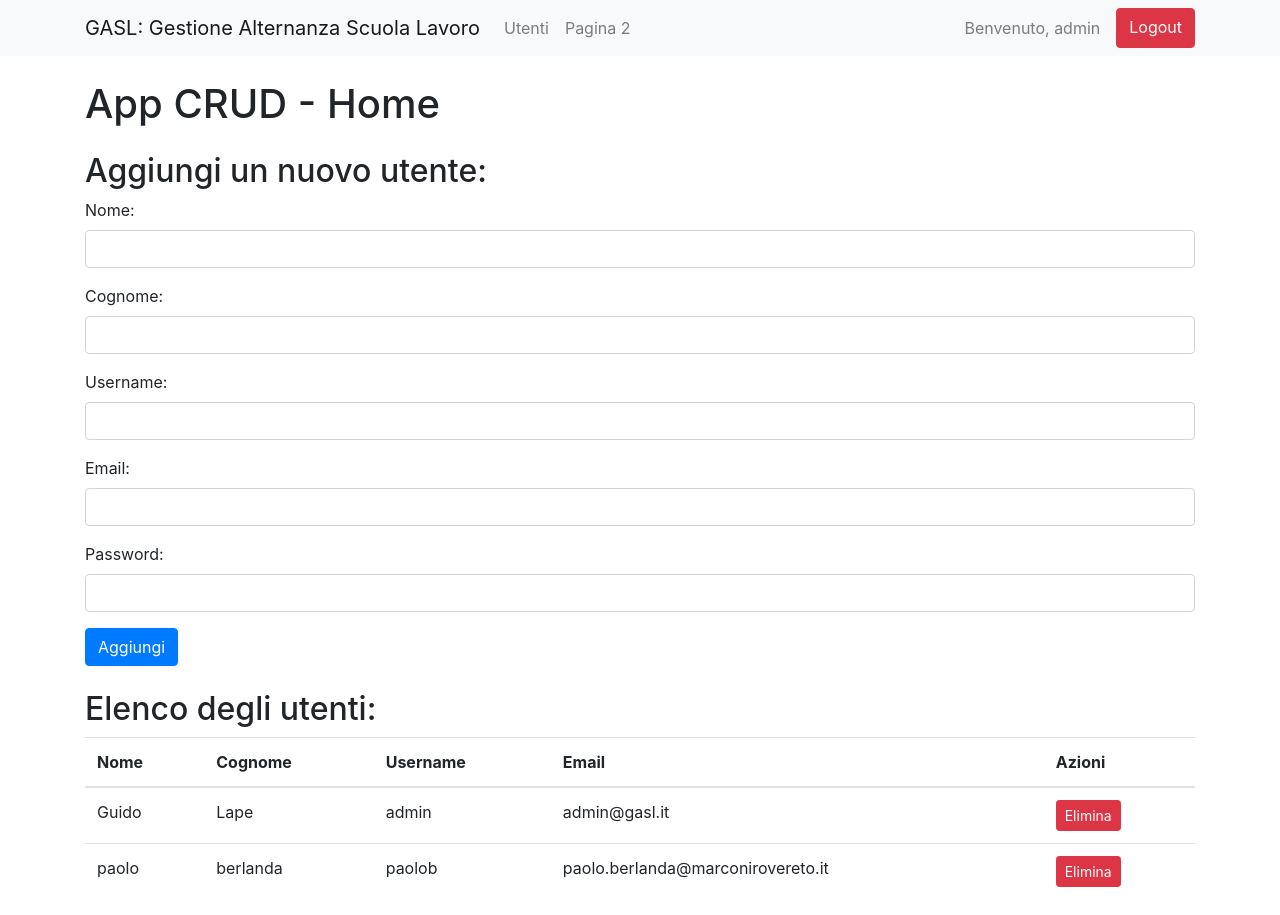
After one commit to pberlanda/gasl, a PHP site: page /accounts.php in a window 1280 px wide. The commit adds this page. Run offline with PHP 8.4, Linux system fonts and the light colour scheme; a user stored in the database is signed in; data comes from the database, SQL or seed files in the repository.

Commit message:
aggiunta navbar e mododifica home page

```diff
--- /dev/null
+++ b/accounts.php
@@ -0,0 +1,155 @@
+<?php
+/*
+ * Click nbfs://nbhost/SystemFileSystem/Templates/Licenses/license-default.txt to change this license
+ * Click nbfs://nbhost/SystemFileSystem/Templates/Scripting/EmptyPHP.php to edit this template
+ */
+session_start();
+include 'securityUtils.php';
+
+// Verifica se l'utente è autenticato
+if (!isset($_SESSION['logged_in']) || $_SESSION['logged_in'] !== true) {
+    header('Location: login.php');
+    exit;
+}
+
+// Connessione al database
+$servername = "localhost";
+$username = "root";
+$password = "";
+$dbname = "gasl";
+
+$conn = mysqli_connect($servername, $username, $password, $dbname);
+
+// Controllo della connessione
+if (!$conn) {
+    die("Connessione al database fallita: " . mysqli_connect_error());
+}
+
+// Operazione di creazione di un nuovo utente
+if ($_SERVER["REQUEST_METHOD"] == "POST" && isset($_POST["submit"])) {
+    $nome = $_POST["nome"];
+    $cognome = $_POST["cognome"];
+    $username = $_POST["username"];
+    $password = $_POST["password"];
+    $email = $_POST["email"];
+
+    // password con hash
+    $hashedPassword = generaHashedPassword($password);
+
+    // debug: test funzionamento insert
+    /*echo "utente da inserire ".$id;
+    echo "comando SQL ".$sql;*/
+    // Esegui la query di inserimento
+    $sql = "INSERT INTO accounts (nome, cognome, username, password, email)
+            VALUES ('$nome', '$cognome', '$username', '$password', '$email')";
+    mysqli_query($conn, $sql);
+}
+
+// Operazione di eliminazione di un utente
+if (isset($_GET["delete"])) {
+    // id dell'utente da eliminare
+    $id = $_GET["delete"];
+
+    // ottengo l'id dell'utente autenticato
+    $loggedinUser = $_SESSION['id'];
+    //echo "utente corrente ".$loggedinUser." utente da eliminare ".$id;
+
+    // l'utente non può eliminare se stesso
+    if ($id === $loggedinUser) {
+        // l'utente sta cercando di eliminare se stesso. Gestisco l'errore con la pagina errori
+        $error_message = "Non è possibile eliminare il proprio utente";
+        header('Location: error.php?message='.urldecode($error_message));
+        exit;
+    }
+
+    // debug: test funzionamento delete
+    /*echo "utente da aliminare ".$id;
+    echo "comando SQL ".$sql;*/
+
+    // Esegui la query di eliminazione
+    $sql = "DELETE FROM accounts WHERE username='$id'";
+    // debug. echo "comando SQL ".$sql;
+    mysqli_query($conn, $sql);
+}
+
+// Query per selezionare tutti gli accounts
+$sql = "SELECT * FROM accounts";
+$result = mysqli_query($conn, $sql);
+?>
+
+<!DOCTYPE html>
+<html>
+<head>
+    <title>App CRUD - Home</title>
+    <link rel="stylesheet" href="https://stackpath.bootstrapcdn.com/bootstrap/4.3.1/css/bootstrap.min.css">
+</head>
+<body>
+    <?php require 'navbar.php';?>
+    <div class="container">
+        <h1 class="mt-4">App CRUD - Home</h1>
+
+        <h2 class="mt-4">Aggiungi un nuovo utente:</h2>
+        <form method="POST" action="<?php echo $_SERVER["PHP_SELF"]; ?>" class="mb-4">
+            <div class="form-group">
+                <label for="nome">Nome:</label>
+                <input type="text" class="form-control" name="nome" id="nome">
+            </div>
+            <div class="form-group">
+                <label for="cognome">Cognome:</label>
+                <input type="text" class="form-control" name="cognome" id="cognome">
+            </div>
+            <div class="form-group">
+                <label for="username">Username:</label>
+                <input type="text" class="form-control" name="username" id="username">
+            </div>
+            <div class="form-group">
+                <label for="email">Email:</label>
+                <input type="email" class="form-control" name="email" id="email">
+            </div>
+            <div class="form-group">
+                <label for="password">Password:</label>
+                <input type="password" class="form-control" name="password" id="password">
+            </div>
+            <button type="submit" name="submit" class="btn btn-primary">Aggiungi</button>
+        </form>
+
+        <h2 class="mt-4">Elenco degli utenti:</h2>
+        <table class="table">
+            <thead>
+                <tr>
+                    <th>Nome</th>
+                    <th>Cognome</th>
+                    <th>Username</th>
+                    <th>Email</th>
+                    <th>Azioni</th>
+                </tr>
+            </thead>
+            <tbody>
+                <?php
+                // Visualizza i dati degli utenti nella tabella
+                if (mysqli_num_rows($result) > 0) {
+                    while ($row = mysqli_fetch_assoc($result)) {
+                        echo "<tr>";
+                        echo "<td>" . $row["nome"] . "</td>";
+                        echo "<td>" . $row["cognome"] . "</td>";
+                        echo "<td>" . $row["username"] . "</td>";
+                        echo "<td>" . $row["email"] . "</td>";
+                        echo "<td><a href='?delete=" . $row["username"] . "' class='btn btn-danger btn-sm'>Elimina</a></td>";
+                        echo "</tr>";
+                    }
+                } else {
+                    echo "<tr><td colspan='5'>Nessun utente trovato.</td></tr>";
+                }
+                ?>
+            </tbody>
+        </table>
+    </div>
+
+    <script src="https://stackpath.bootstrapcdn.com/bootstrap/4.3.1/js/bootstrap.min.js"></script>
+</body>
+</html>
+
+<?php
+// Chiudi la connessione al database
+mysqli_close($conn);
+?>
--- a/db.sql
+++ b/db.sql
@@ -20,5 +20,5 @@ CREATE TABLE IF NOT EXISTS accounts (
     CONSTRAINT PK_username PRIMARY KEY (username)
 );
 
-INSERT INTO accounts (username, password, nome, cognome, tipo, email, telefono_1, telefono_2, note) VALUES ('paolob', '123456', paolo', 'berlanda', 'S', 'paolo.berlanda@marconirovereto.it', '3493141895', null, 'dev');
-INSERT INTO accounts (username, password, nome, cognome, tipo, email, telefono_1, telefono_2, note) VALUES ('admin', '123456', paolo', 'berlanda', 'A', 'admin@gasl.it', '3493141895', null, 'admin')
+INSERT INTO accounts (username, password, nome, cognome, tipo, email, telefono_1, telefono_2, note) VALUES ('paolob', '123456', 'paolo', 'berlanda', 'S', 'paolo.berlanda@marconirovereto.it', '3493141895', null, 'dev');
+INSERT INTO accounts (username, password, nome, cognome, tipo, email, telefono_1, telefono_2, note) VALUES ('admin', '123456', 'Guido', 'Lape', 'A', 'admin@gasl.it', '3493141895', null, 'admin')
--- a/logout.php
+++ b/logout.php
@@ -9,5 +9,5 @@
 session_start();
 session_destroy();
 // manda alla pagina login
-header('Location: index.php');
+header('Location: login.php');
 ?>
--- /dev/null
+++ b/navbar.php
@@ -0,0 +1,29 @@
+<?php
+
+// trova l'utente corrente
+$currentUsername = $_SESSION['id'];
+?>
+<nav class="navbar navbar-expand-lg navbar-light bg-light">
+    <div class="container">
+        <a class="navbar-brand" href="home.php">GASL: Gestione Alternanza Scuola Lavoro</a>
+
+        <div class="collapse navbar-collapse" id="navbarNav">
+            <ul class="navbar-nav mr-auto">
+                <li class="nav-item">
+                    <a class="nav-link" href="accounts.php">Utenti</a>
+                </li>
+                <li class="nav-item">
+                    <a class="nav-link" href="pagina2.php">Pagina 2</a>
+                </li>
+                <!-- Aggiungi altre voci di menu per le tue pagine -->
+            </ul>
+        </div>
+
+        <div class="navbar-nav ml-auto">
+            <span class="navbar-text mr-3">
+                Benvenuto, <?php echo $currentUsername; ?>
+            </span>
+            <a class="btn btn-danger" href="logout.php">Logout</a>
+        </div>
+    </div>
+</nav>
--- /dev/null
+++ b/securityUtils.php
@@ -0,0 +1,19 @@
+<?php
+
+/*
+ * Click nbfs://nbhost/SystemFileSystem/Templates/Licenses/license-default.txt to change this license
+ * Click nbfs://nbhost/SystemFileSystem/Templates/Scripting/EmptyPHP.php to edit this template
+ */
+
+// Funzione per generare l'hash della password
+function generaHashedPassword($password) {
+    $hashedPassword = password_hash($password, PASSWORD_DEFAULT);
+    return $hashedPassword;
+}
+
+// Funzione per verificare la corrispondenza della password
+function verificaPassword($password, $hashedPassword) {
+    return password_verify($password, $hashedPassword);
+}
+
+// TODO Altre funzioni? utente, santize ecc??? da fare
```
Also changed, not shown: authenticate.php (deleted, +0 -104 lines), error.php (+8 -2 lines), home.php (+26 -36 lines), index.php (deleted, +0 -64 lines), login.php (added, +105 -0 lines), nbproject/private/private.xml (+6 -2 lines), profile.php (deleted, +0 -14 lines), 1 other file.
